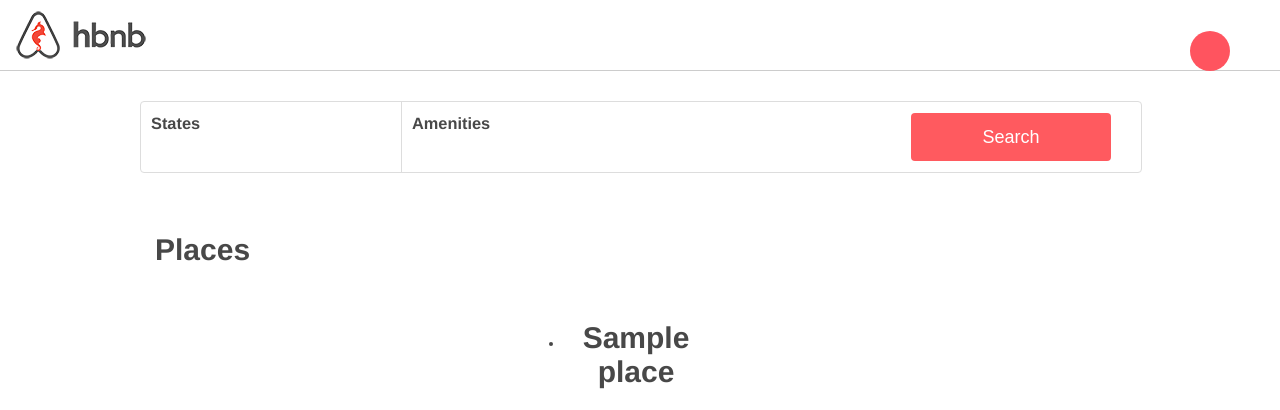
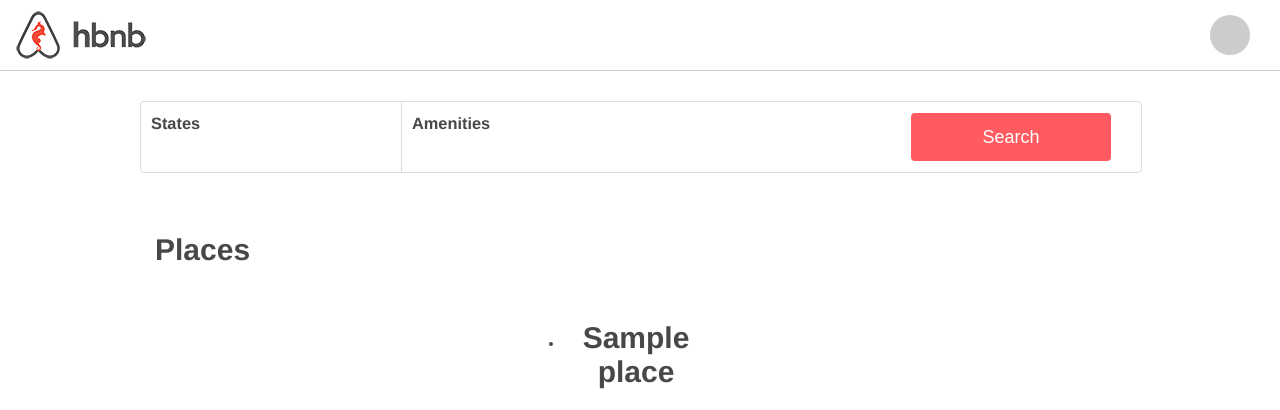
Before and after one commit to spindouken/AirBnB_clone_v4, a Flask app: template web_dynamic/templates/2-hbnb.html in a window 1280 px wide. Shown: the top 410 px of the page. Run offline with Flask 3, Linux system fonts and the light colour scheme; the template is opened without the code that fills it: most values are stand-ins (such as "Sample title", 1, 10 or a date in 2020); some libraries are stand-ins or nearby versions.

Commit message:
api status (red thingy) css fix

```diff
--- a/web_dynamic/static/styles/3-header.css
+++ b/web_dynamic/static/styles/3-header.css
@@ -16,13 +16,14 @@
 
 #api_status {
     position: absolute;
-    transform: translate(-50%, 40%);
     right: 30px;
+    top: 15px;
     width: 40px;
     height: 40px;
     border-radius: 50%;
-    background-color: #CCC;
+    background-color: #CCCCCC;
 }
-#api_status.available {
-    background-color: #ff545f;
+
+.available {
+  background-color: #ff545f;
 }
```
